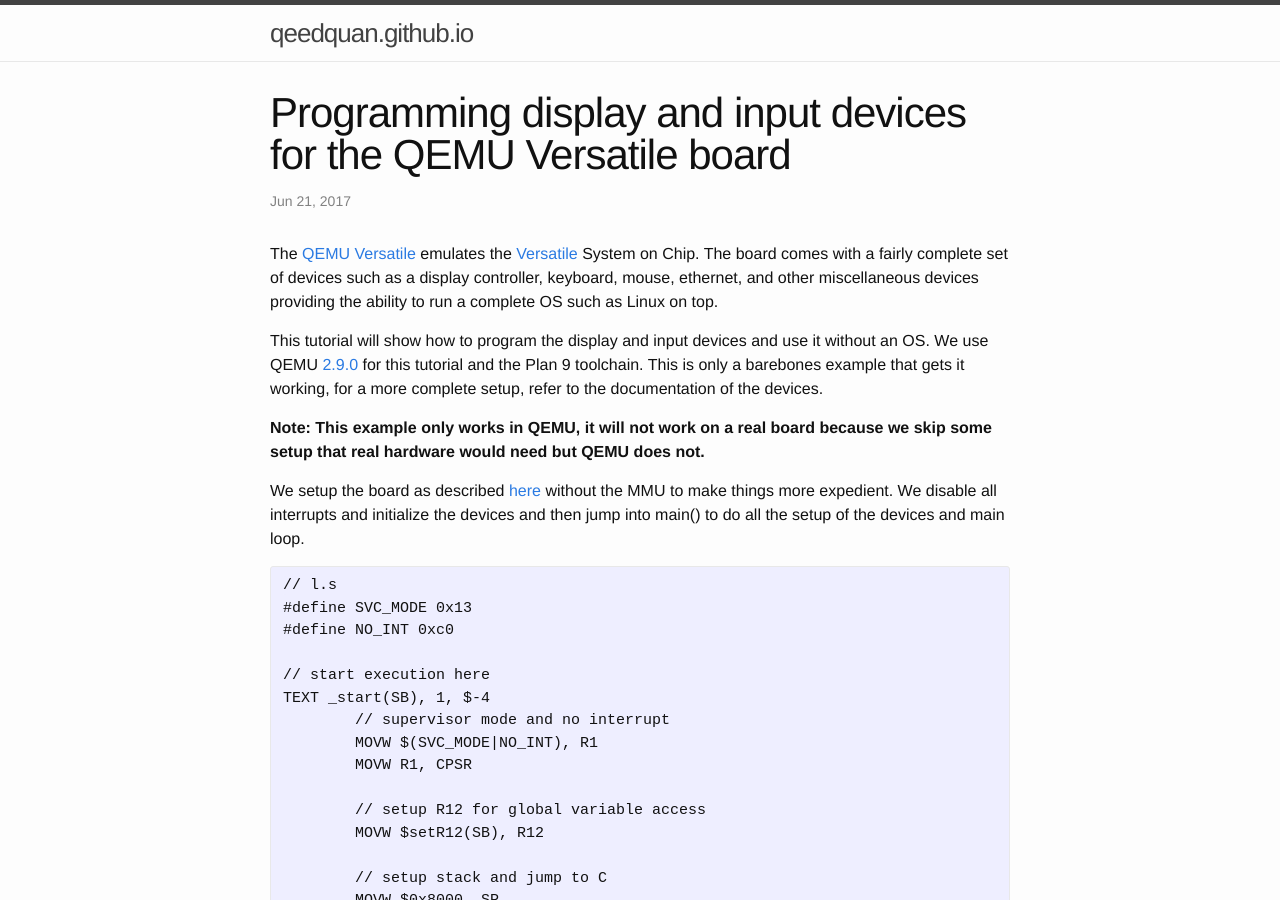
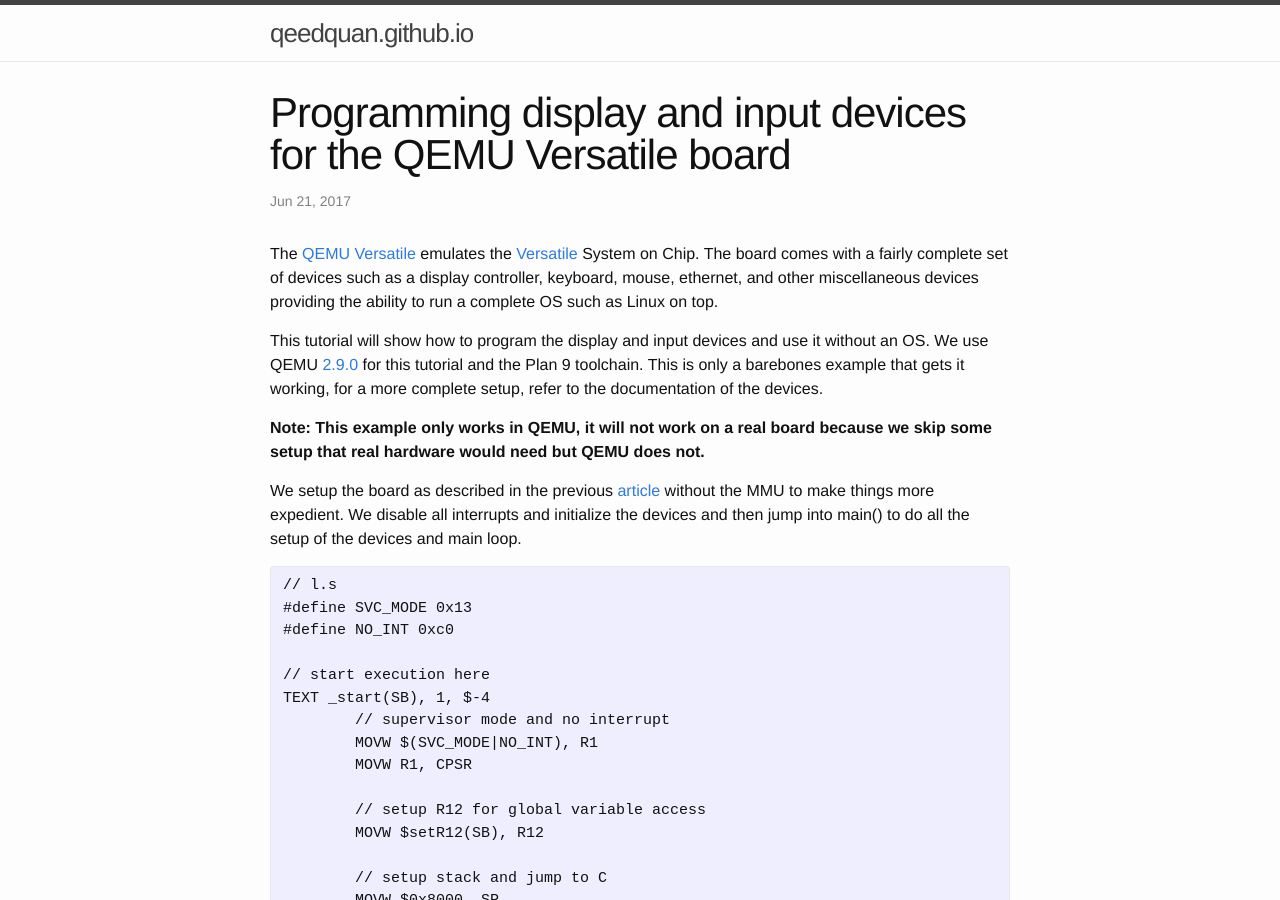
Before and after one commit to qeedquan/qeedquan.github.io, a Jekyll site: the page built from _posts/2017-06-21-Using-QEMU-Versatile-Display-Input.markdown, in a window 1280 px wide and 900 px high. Built offline with Jekyll 4.4.1, drawn with Linux system fonts in a browser that asks for light colours.

Commit message:
fix typos

```diff
--- a/_posts/2017-06-20-Using-QEMU-Versatile-Display-Input.markdown
+++ b/_posts/2017-06-21-Using-QEMU-Versatile-Display-Input.markdown
@@ -12,7 +12,7 @@ This tutorial will show how to program the display and input devices and use it
 
 **Note: This example only works in QEMU, it will not work on a real board because we skip some setup that real hardware would need but QEMU does not.**
 
-We setup the board as described [here] without the MMU to make things more expedient. We disable all interrupts and initialize the devices and then jump into main() to do all the setup of the devices and main loop.
+We setup the board as described in the previous [article] without the MMU to make things more expedient. We disable all interrupts and initialize the devices and then jump into main() to do all the setup of the devices and main loop.
 
 {% highlight assembly %}
 // l.s
@@ -634,6 +634,7 @@ If all goes well, this is what you should see from QEMU:
 You can get the code to the demo [here].
 
 [2.9.0]: http://download.qemu-project.org/qemu-2.9.0.tar.xz
+[article]: https://qeedquan.github.io/plan9/arm/binary/2017/05/29/Plan9-Flat-ARM-Binaries.html
 [CLCD data sheet]: http://infocenter.arm.com/help/topic/com.arm.doc.ddi0161e/I904755.html
 [div.s]: https://code.9front.org/hg/plan9front/file/37a3cd19b200/sys/src/libc/arm/div.s
 [here]:  https://github.com/qeedquan/qeedquan.github.io/blob/master/assets/using_qemu_versatile_display_input
```
Also changed, not shown: 1 other file.
